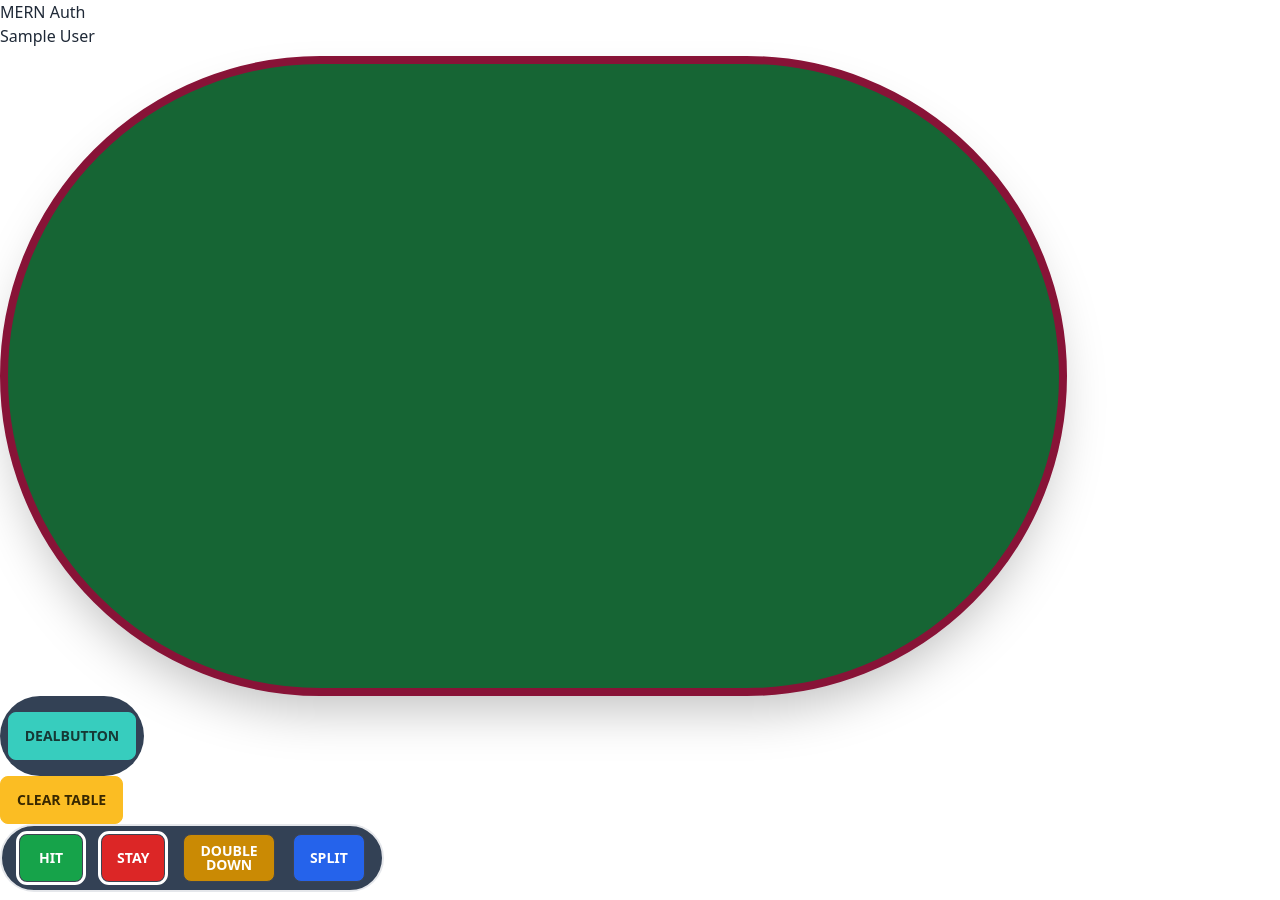
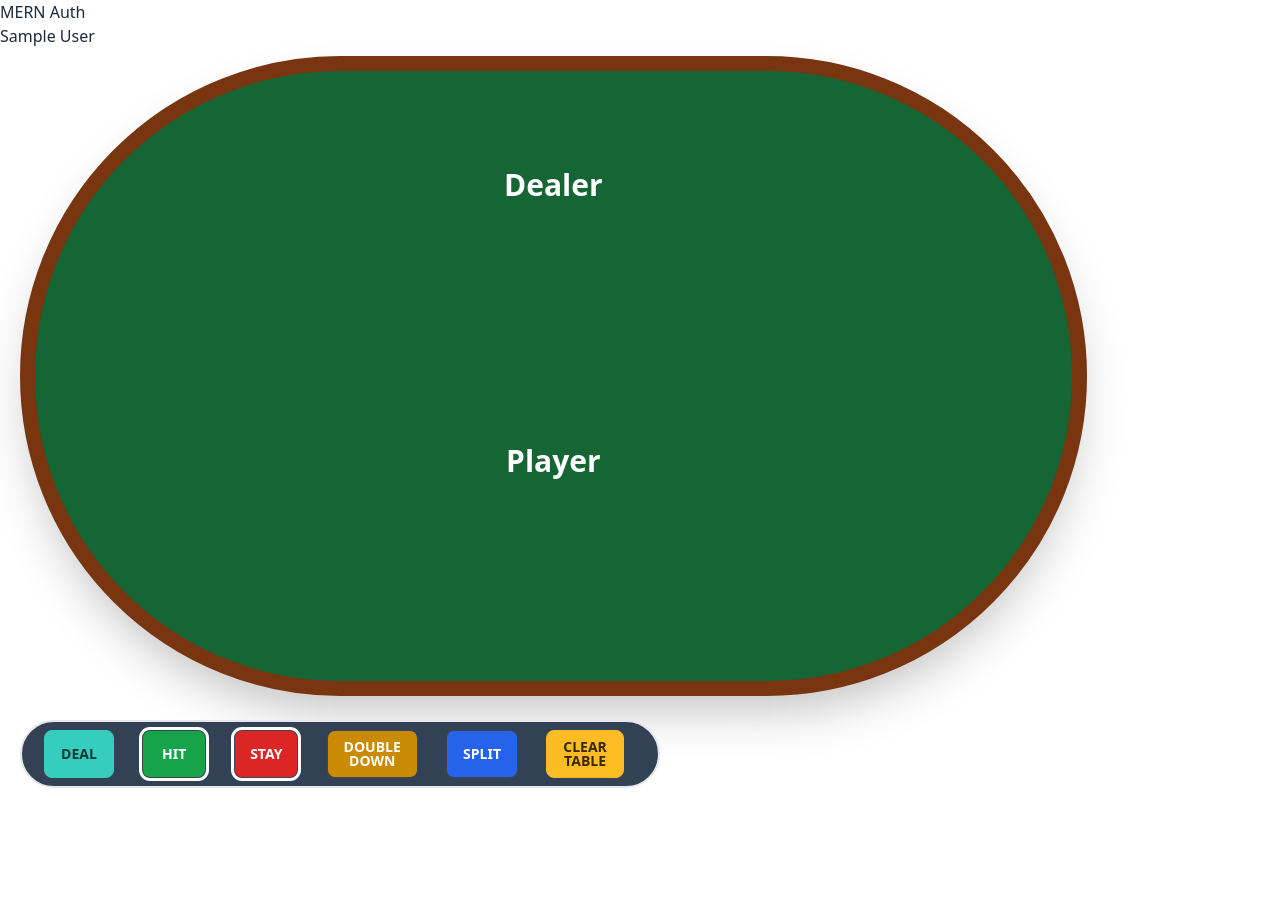
Before and after one commit to TFuray/blackjack-counting-react-fs, a React (Vite) app in the folder frontend/: page /cardGame in a window 1280 px wide. After the commit the page ends 800 px from the top, so only its background shows below. Built offline with nearby package versions, Linux system fonts and the light colour scheme; no server answers; sample sign-in values are in the browser's storage.

Commit message:
refactoring board display

```diff
--- a/frontend/src/views/cardGame/CardGameScreen.jsx
+++ b/frontend/src/views/cardGame/CardGameScreen.jsx
@@ -8,6 +8,7 @@ import DisplayDealerCards from "@views/cardGame/dealerHand/DisplayDealerCards"
 import DisplayPlayerCards from "@views/cardGame/playerHand/DisplayPlayerCards"
 import { useDispatch, useSelector } from "react-redux"
 import { calcTotal } from "./utils/calcTotal/calcTotal"
+import NoDealtCards from "./utils/noDealtCards/NoDealtCards"
 
 const CardGameScreen = () => {
   const dispatch = useDispatch()
@@ -33,15 +34,18 @@ const CardGameScreen = () => {
 
   return (
     <>
-      <div className="rounded-full bg-green-800 w-5/6 h-128 py-24 shadow-2xl border-8 border-rose-900">
+      <div className="rounded-full bg-green-800 w-5/6 ml-5 h-128 py-24 shadow-2xl border-15 border-amber-900">
+        <NoDealtCards />
         <DisplayDealerCards />
+        <br />
         <br />
         <br />
         <DisplayPlayerCards />
       </div>
-      <DealButton />
-      <TempClearBtn />
-      <ButtonBar />
+      <br />
+      <div className="ml-5">
+        <ButtonBar />
+      </div>
     </>
   )
 }
--- a/frontend/src/views/cardGame/buttons/TempClearBtn.jsx
+++ b/frontend/src/views/cardGame/buttons/TempClearBtn.jsx
@@ -28,7 +28,9 @@ const TempClearBtn = () => {
         onClick={handleClick}
         className="btn btn-warning mr-3"
       >
-        Clear Table
+        Clear
+        <br/>
+        Table
       </button>
     </>
   )
--- a/frontend/src/views/cardGame/buttons/buttonBar/ButtonBar.jsx
+++ b/frontend/src/views/cardGame/buttons/buttonBar/ButtonBar.jsx
@@ -1,10 +1,13 @@
 import HitButton from "@views/cardGame/buttons/buttonBar/HitButton"
 import StayButton from "@views/cardGame/buttons/buttonBar/StayButton"
+import TempClearBtn from "../TempClearBtn"
+import DealButton from "./DealButton"
 
 const ButtonBar = () => {
   return (
     <>
-      <nav className=" flex justify-around p-2 rounded-full w-96 border-2 bg-slate-700">
+      <nav className=" flex justify-around p-2 rounded-full w-128 border-2 bg-slate-700">
+        <DealButton/>
         <HitButton />
         <StayButton />
         {/* <button
@@ -17,6 +20,7 @@ const ButtonBar = () => {
           double <br /> down
         </button>
         <button className="btn flex bg-blue-600 text-white ">split</button>
+        <TempClearBtn/>
       </nav>
     </>
   )
--- a/frontend/src/views/cardGame/buttons/buttonBar/DealButton.jsx
+++ b/frontend/src/views/cardGame/buttons/buttonBar/DealButton.jsx
@@ -32,14 +32,14 @@ const DealButton = () => {
 
   return (
     <>
-      <div className="bg-slate-700 w-36 flex justify-center rounded-full p-4 ">
+      {/* <div className="bg-slate-700 w-36 flex justify-center rounded-full p-4 "> */}
         <button
           onClick={handleClick}
           className="btn btn-accent"
         >
-          DealButton
+          Deal
         </button>
-      </div>
+      {/* </div> */}
     </>
   )
 }
--- a/frontend/src/views/cardGame/dealerHand/DisplayDealerCards.jsx
+++ b/frontend/src/views/cardGame/dealerHand/DisplayDealerCards.jsx
@@ -2,9 +2,11 @@ import playingCardBack from "@assets/playingCardBack.svg"
 import { useSelector } from "react-redux"
 
 const DisplayDealerCards = () => {
+
   const { dealerHand } = useSelector((state) => state.dealer)
   const { dealerTotal } = useSelector((state) => state.dealer)
   const { playerTurn } = useSelector((state) => state.player)
+
 
   if (dealerHand) {
     return (
@@ -13,7 +15,7 @@ const DisplayDealerCards = () => {
           <div className="grid grid-cols-1 md:grid-cols-2 gap-2">
             <div className="col-span-1 md:col-span-2 justify-self-center">
               <p className="text-3xl font-bold text-white">
-                Total: {playerTurn ? dealerHand["0"]["value"] : dealerTotal}
+                Dealer Total: {playerTurn ? dealerHand["0"]["value"] : dealerTotal}
               </p>
             </div>
 
@@ -46,7 +48,7 @@ const DisplayDealerCards = () => {
             <div className="grid grid-cols-1 md:grid-cols-2 gap-2">
               <div className="col-span-1 md:col-span-2 justify-self-center">
                 <p className="text-3xl font-bold text-white">
-                  Total: {dealerTotal}
+                  Dealer Total: {dealerTotal}
                 </p>
               </div>
               <div className="col-span-2 justify-self-center flex gap-2">
--- a/frontend/src/views/cardGame/playerHand/DisplayPlayerCards.jsx
+++ b/frontend/src/views/cardGame/playerHand/DisplayPlayerCards.jsx
@@ -13,20 +13,20 @@ const DisplayPlayerCards = () => {
     return (
       <>
         <div className="grid grid-cols-1 md: gap-2 ">
-          <div className="col-span-1 md:col-span-2 justify-self-center">
+          {/* <div className="col-span-1 md:col-span-2 justify-self-center">
             {playerTotal < 22 ? (
               <p className="text-3xl font-bold text-white">
-                Total: {playerTotal}
+                Player Total: {playerTotal}
               </p>
             ) : (
               <div>
                 <p className="text-3xl font-bold text-red-600 drop-shadow-2xl font-outline">
-                  Bust: {playerTotal}
+                  Player Bust: {playerTotal}
                 </p>
                 <TempClearBtn />
               </div>
             )}
-          </div>
+          </div> */}
           <div className="flex justify-center gap-2 ">
             {playerHand.map((card) => (
               <div
@@ -45,6 +45,21 @@ const DisplayPlayerCards = () => {
               </div>
             ))}
           </div>
+
+          <div className="col-span-1 md:col-span-2 justify-self-center">
+            {playerTotal < 22 ? (
+              <p className="text-3xl font-bold text-white">
+                Player Total: {playerTotal}
+              </p>
+            ) : (
+              <div>
+                <p className="text-3xl font-bold text-red-600 drop-shadow-2xl font-outline">
+                  Player Bust: {playerTotal}
+                </p>
+                <TempClearBtn />
+              </div>
+            )}
+          </div>
         </div>
       </>
     )
--- /dev/null
+++ b/frontend/src/views/cardGame/utils/noDealtCards/NoDealtCards.jsx
@@ -0,0 +1,38 @@
+import { useSelector } from "react-redux"
+
+const NoDealtCards = () => {
+  const { dealerHand } = useSelector((state) => state.dealer)
+  const { playerHand } = useSelector((state) => state.player)
+
+  if (!dealerHand && !playerHand) {
+    return (
+      <>
+        <div className="grid grid-cols-1 md:grid-cols-2 gap-2">
+          <div className="col-span-1 md:col-span-2 justify-self-center">
+            <p className="text-3xl font-bold text-white">
+              Dealer
+            </p>
+        </div>
+      </div>
+      <br/>
+      <br />
+      <br/>
+      <br/>
+      <br/>
+      <br/>
+      <br/>
+      <br/>
+      <br/>
+      <br/>
+        <div className="grid grid-cols-1 md:grid-cols-2 gap-2">
+          <div className="col-span-1 md:col-span-2 justify-self-center">
+            <p className="text-3xl font-bold text-white">
+             Player
+            </p>
+        </div>
+      </div>
+      </>
+    )
+  }
+}
+export default NoDealtCards
--- a/frontend/tailwind.config.js
+++ b/frontend/tailwind.config.js
@@ -4,7 +4,15 @@ export default {
   theme: {
     extend: {
       height: {
-        '128': '40rem'
+        '128': '40rem',
+        '100': '32rem'
+      },
+      borderWidth: {
+        '15': '15px'
+      },
+      width: {
+        '128': '40rem',
+        '100': '32rem'
       }
     },
   },
```
